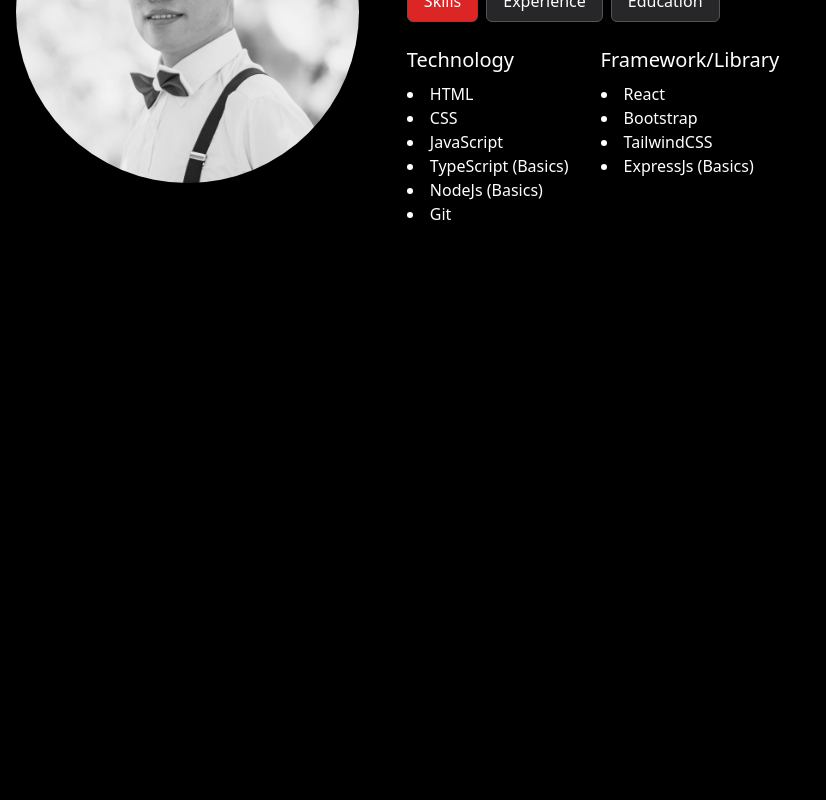
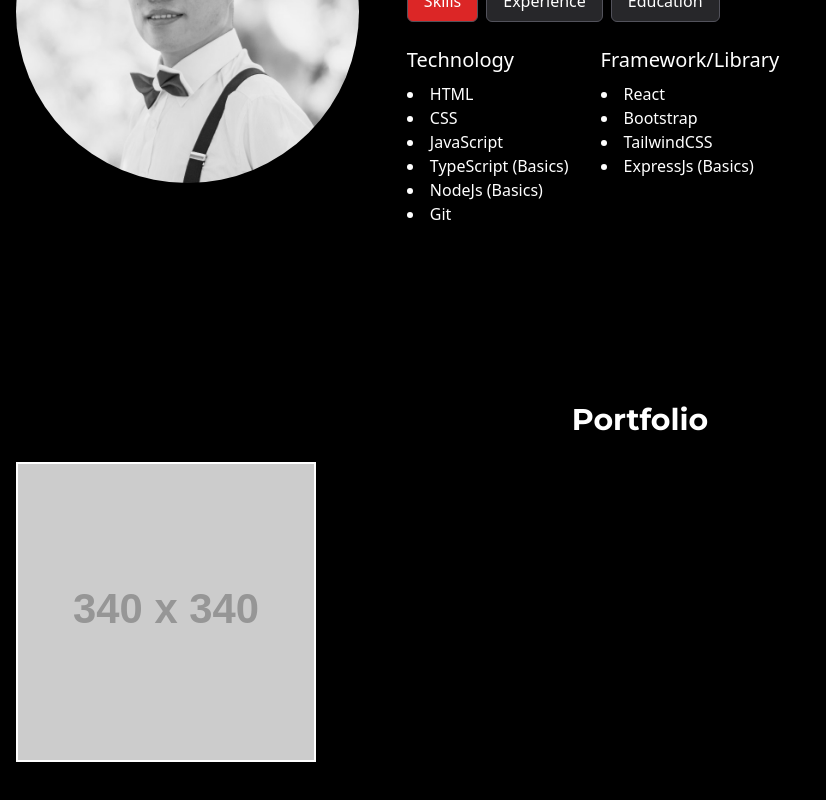
Before and after one commit to adingal/portfolio-ts, a React (Create React App) app: page / in a window 1280 px wide. Shown: the part 1148-1948 px from the top of the page, without its empty margins (0-826 px from the left). Before the commit the page ends 1470 px from the top, so only its background shows below. Built offline with nearby package versions, Linux system fonts and the light colour scheme; the HTML template or start-up script is replaced by a standard one.

Commit message:
Create initial portfolio section

```diff
--- a/src/components/App.tsx
+++ b/src/components/App.tsx
@@ -2,6 +2,7 @@ import React from 'react'
 import Header from './Header'
 import Hero from './Hero'
 import About from './About'
+import Portfolio from './Portfolio'
 
 function App() {
   return (
@@ -10,6 +11,7 @@ function App() {
       <main>
         <Hero />
         <About />
+        <Portfolio />
       </main>
     </>
   )
--- /dev/null
+++ b/src/components/Portfolio.tsx
@@ -0,0 +1,59 @@
+import React, { useState } from 'react'
+import Container from '../atoms/Container'
+import externalLinkIcon from '../assets/images/external-link.png'
+
+function Portfolio() {
+  const [hover, setHover] = useState<boolean>(false)
+
+  return (
+    <Container sectionID="portfolio">
+      <div className="max-w-[1440px] mx-auto px-4">
+        <h2 className="text-2xl md:text-3xl xl:text6xl font-heading font-bold text-center mb-2 md:mb-3 lg:mb-4 xl:mb-6 text-white">
+          Portfolio
+        </h2>
+        <div className="grid grid-cols-1 md:grid-cols-2 xl:grid-cols-4 gap-4">
+          <div
+            onMouseEnter={() => setHover(!hover)}
+            onMouseLeave={() => setHover(!hover)}
+            className="card text-white relative overflow-hidden border-2 border-white cursor-pointer"
+          >
+            <img
+              className="max-w-full w-full md:w-auto"
+              src="https://www.dummyimage.com/340"
+              alt=""
+            />
+            <div
+              className={`w-full h-1/2 bg-red-600 absolute border-t-2 border-white ${
+                hover ? 'bottom-0 opacity-100' : '-bottom-full opacity-0'
+              } transition-all delay-300 ease-in-out p-4`}
+            >
+              <h2 className="text-base lg:text-lg font-medium mb-2 lg:mb-4">
+                Title
+              </h2>
+              <p className="text-sm text-gray-200 mb-4 lg:mb-6">
+                Lorem, ipsum dolor sit amet consectetur adipisicing elit. Dolor,
+                explicabo?
+              </p>
+              <a
+                onClick={(e) => {
+                  e.preventDefault()
+                  console.log('External')
+                }}
+                href="#"
+                className="cursor-pointer"
+              >
+                <img
+                  className="max-w-[20px] block mx-auto filter invert"
+                  src={externalLinkIcon}
+                  alt="External link"
+                />
+              </a>
+            </div>
+          </div>
+        </div>
+      </div>
+    </Container>
+  )
+}
+
+export default Portfolio
```
Also changed, not shown: src/assets/images/external-link.png (added).
